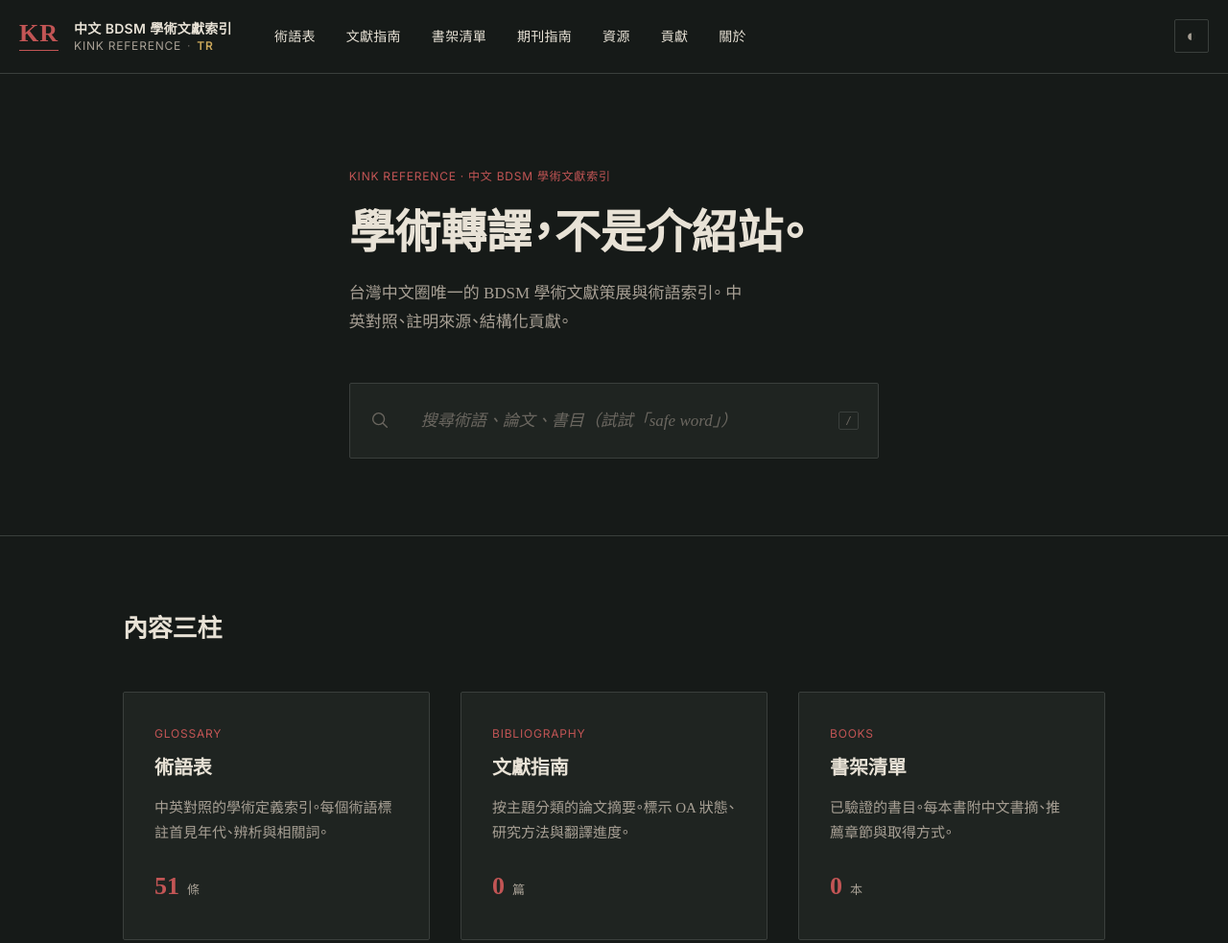
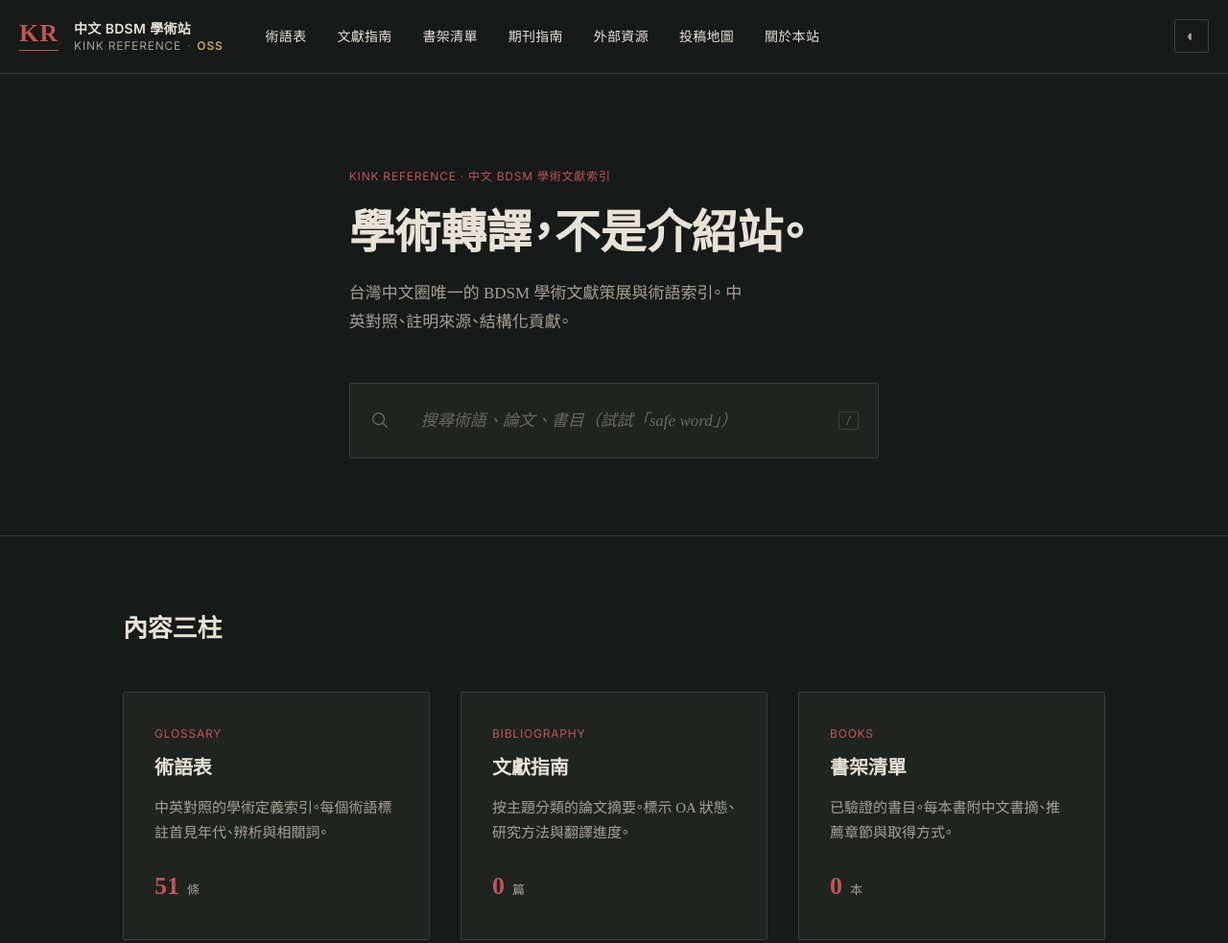
Before and after one commit to NonTricker/kinkref_org, an Astro site: page / in a window 1280 px wide. Shown: the top 983 px of the page at 96% size. Built offline with nearby package versions, Linux system fonts and the light colour scheme; Astro itself is replaced by a stand-in of ours; a web font is replaced by a local one.

Commit message:
fix(header): 4-char nav labels + rename brand + OSS chip replaces TR
執政官 09:15 反饋四點：

1. Nav 統一 4 字（不強迫術語表變 4 字）
   資源 → 外部資源
   貢獻 → 投稿地圖（靈範師命名）
   關於 → 關於本站

2. 站名「中文 BDSM 學術文獻索引」（11字）名不符實
   現含 papers / books / journals / resources / directory
   改為「中文 BDSM 學術站」（8字，最簡 + 名實相符 + 為未來拓展留空間）

3. TR chip 是錯誤縮寫（IETF BCP 47 是 zh-TW / zh-Hant，沒有 TR）
   拿掉，順道強調開源：改為 OSS（Open Source Software）

4. 開源強調採方案 1 — Header brand 旁 OSS chip（最極簡）
   未來可進階：方案 4 OSS · CC BY-SA + GitHub icon link

主人若想改回站名 A/C/D 或開源方案 2/3/4 隨時可改。

```diff
--- a/package.json
+++ b/package.json
@@ -1,6 +1,6 @@
 {
   "name": "kinkref",
-  "version": "0.4.2",
+  "version": "0.4.3",
   "private": true,
   "type": "module",
   "description": "Curated index of academic literature in Traditional Chinese — kinkref.org",
--- a/src/components/Header.astro
+++ b/src/components/Header.astro
@@ -10,9 +10,9 @@ const navItems = [
   { href: '/bibliography', label: '文獻指南', en: 'Bibliography' },
   { href: '/books', label: '書架清單', en: 'Books' },
   { href: '/journals', label: '期刊指南', en: 'Journals' },
-  { href: '/resources', label: '資源', en: 'Resources' },
-  { href: '/contribute', label: '貢獻', en: 'Contribute' },
-  { href: '/about', label: '關於', en: 'About' },
+  { href: '/resources', label: '外部資源', en: 'Resources' },
+  { href: '/contribute', label: '投稿地圖', en: 'Contribute' },
+  { href: '/about', label: '關於本站', en: 'About' },
 ];
 
 const currentPath = Astro.url.pathname;
@@ -30,11 +30,11 @@ function isActive(href: string): boolean {
         <span class="site-brand-mark-letter">K</span><span class="site-brand-mark-letter">R</span>
       </span>
       <span class="site-brand-text">
-        <span class="site-brand-zh">中文 BDSM 學術文獻索引</span>
+        <span class="site-brand-zh">中文 BDSM 學術站</span>
         <span class="site-brand-en">
           <span class="site-brand-en-name">Kink Reference</span>
           <span class="site-brand-en-sep" aria-hidden="true">·</span>
-          <span class="site-brand-en-locale">TR</span>
+          <span class="site-brand-en-locale">OSS</span>
         </span>
       </span>
     </a>
```
